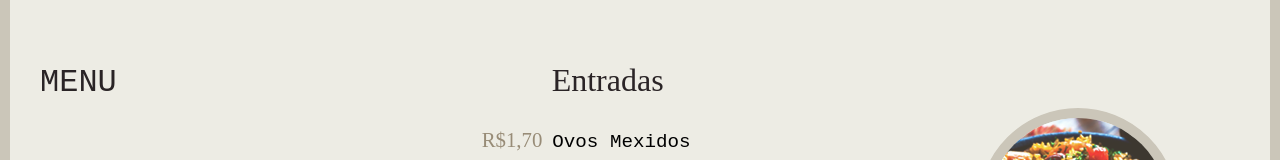
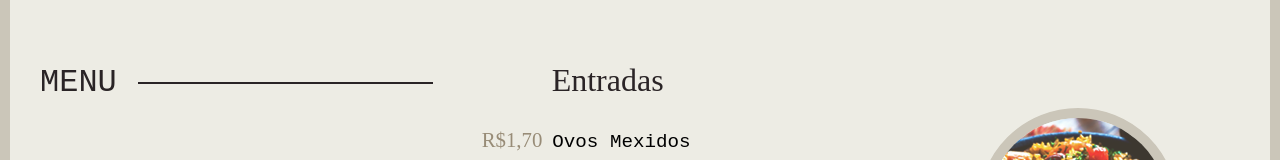
Before and after one commit to davislamenha/origamid-sass-lescone, a plain HTML site: page index.html in a window 1280 px wide. Shown: the part 1032-1192 px from the top of the page. Drawn offline with Linux system fonts and the light colour scheme; a web font is replaced by a local one.

Commit message:
ajustes finais no titulo

```diff
--- a/css/style.css
+++ b/css/style.css
@@ -122,6 +122,24 @@ img {
   color: #2a2426;
 }
 
+.titulo {
+  position: relative;
+  font: 400 1.2rem/1.6rem "PT Mono", monospace;
+  font-size: 2rem;
+  display: flex;
+  align-items: center;
+}
+
+.titulo::after {
+  content: "";
+  position: absolute;
+  display: inline-block;
+  width: 60%;
+  height: 2px;
+  background: #2a2426;
+  right: 20%;
+}
+
 .f-1 {
   font: 400 1.2rem/1.6rem "PT Mono", monospace;
 }
@@ -150,10 +168,6 @@ img {
 
 .img-restaurante img {
   width: 100%;
-}
-
-#menu h1 {
-  font-size: 2rem;
 }
 
 .cardapio h3 {
--- a/index.html
+++ b/index.html
@@ -43,7 +43,7 @@
   <section id="menu" class="pt-60">
     <div class="pt-60 container grid-5-7">
       <div>
-        <h1 class="f-1 cor-pe-2 uppercase">menu</h1>
+        <h1 class="titulo cor-pe-2 uppercase">menu</h1>
       </div>
 
       <div class="grid-cardapio">
```
